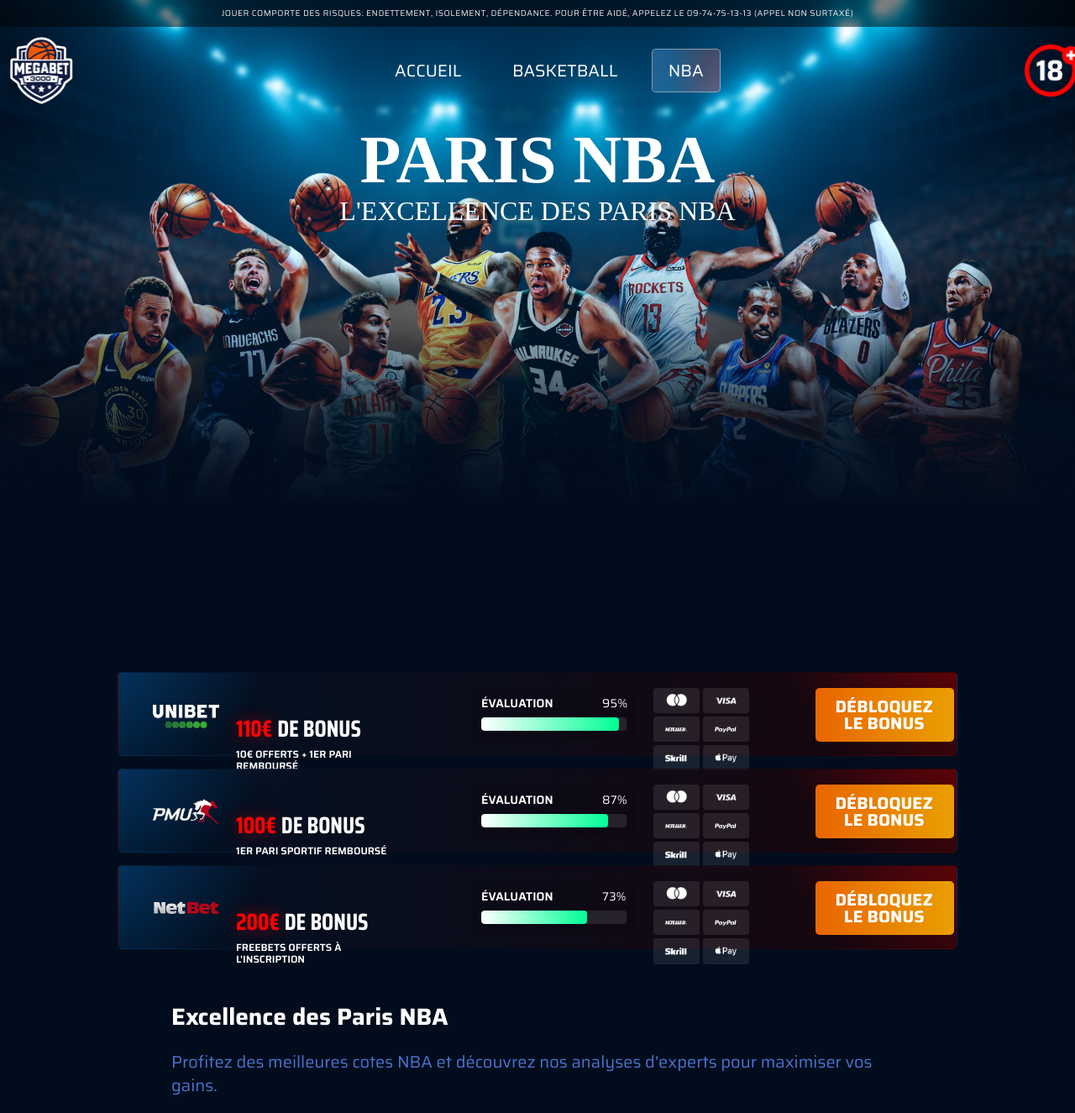
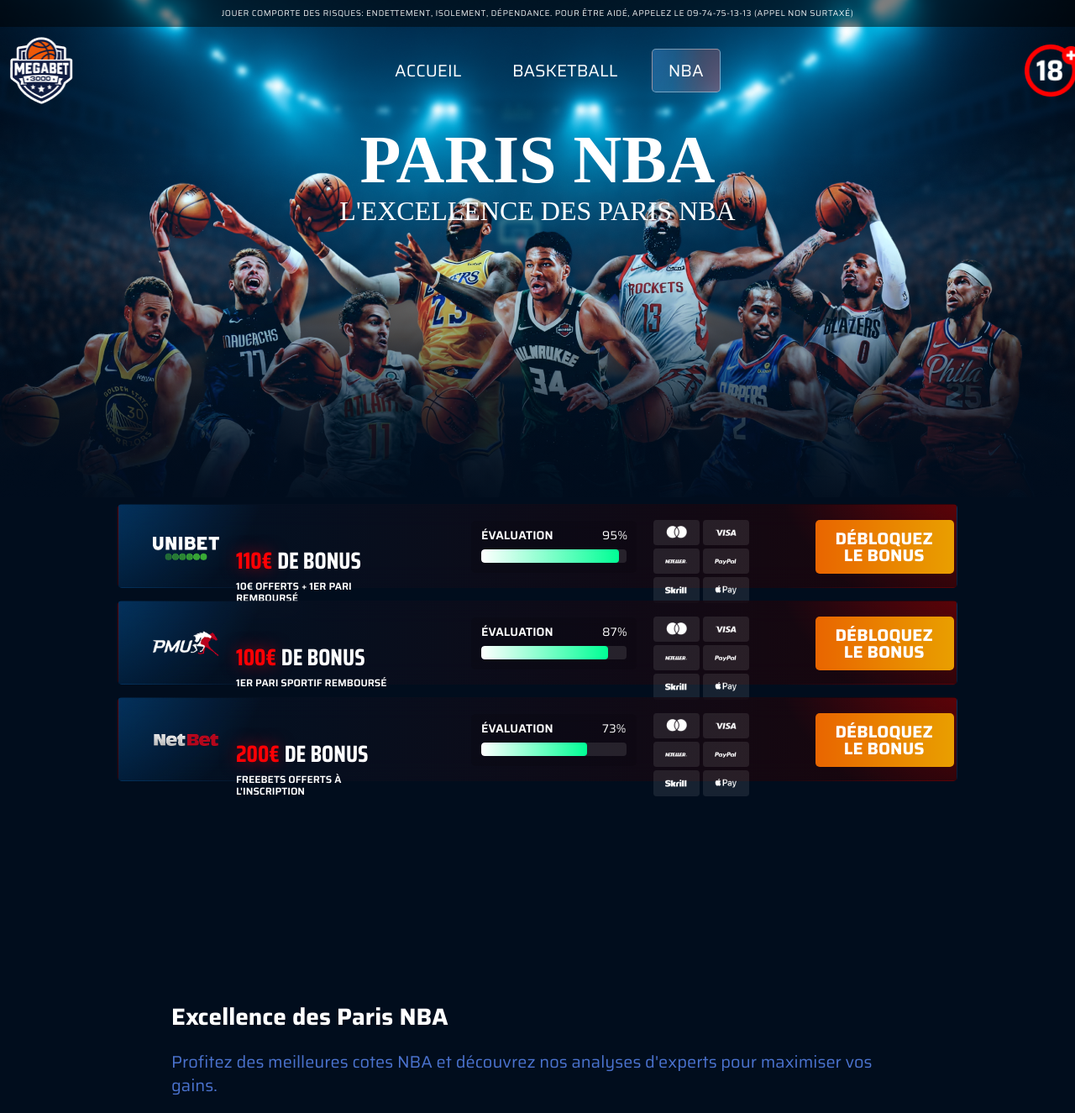
Before and after one commit to kuvakina-al/mega-bet-arena, a PHP site: page /html-export/nba.php in a window 1280 px wide. Shown: the top 1325 px of the page at 84% size. Run offline with PHP 8.4, Linux system fonts and the light colour scheme; some web fonts are replaced.

Commit message:
fix card

```diff
--- a/html-export/css/cards.css
+++ b/html-export/css/cards.css
@@ -7,7 +7,7 @@
   gap: 15px;
   width: 100%;
   max-width: 1000px;
-  margin: 0 auto;
+  margin-bottom: 200px;
 }
 
 /* Desktop Card Styles (Default) */
@@ -71,7 +71,7 @@
     align-items: flex-start;
     padding: 0;
     gap: 4px;
-    margin: 0;
+    margin-bottom: 10px;
     width: 260px;
     height: 0;
     flex: none;
```
